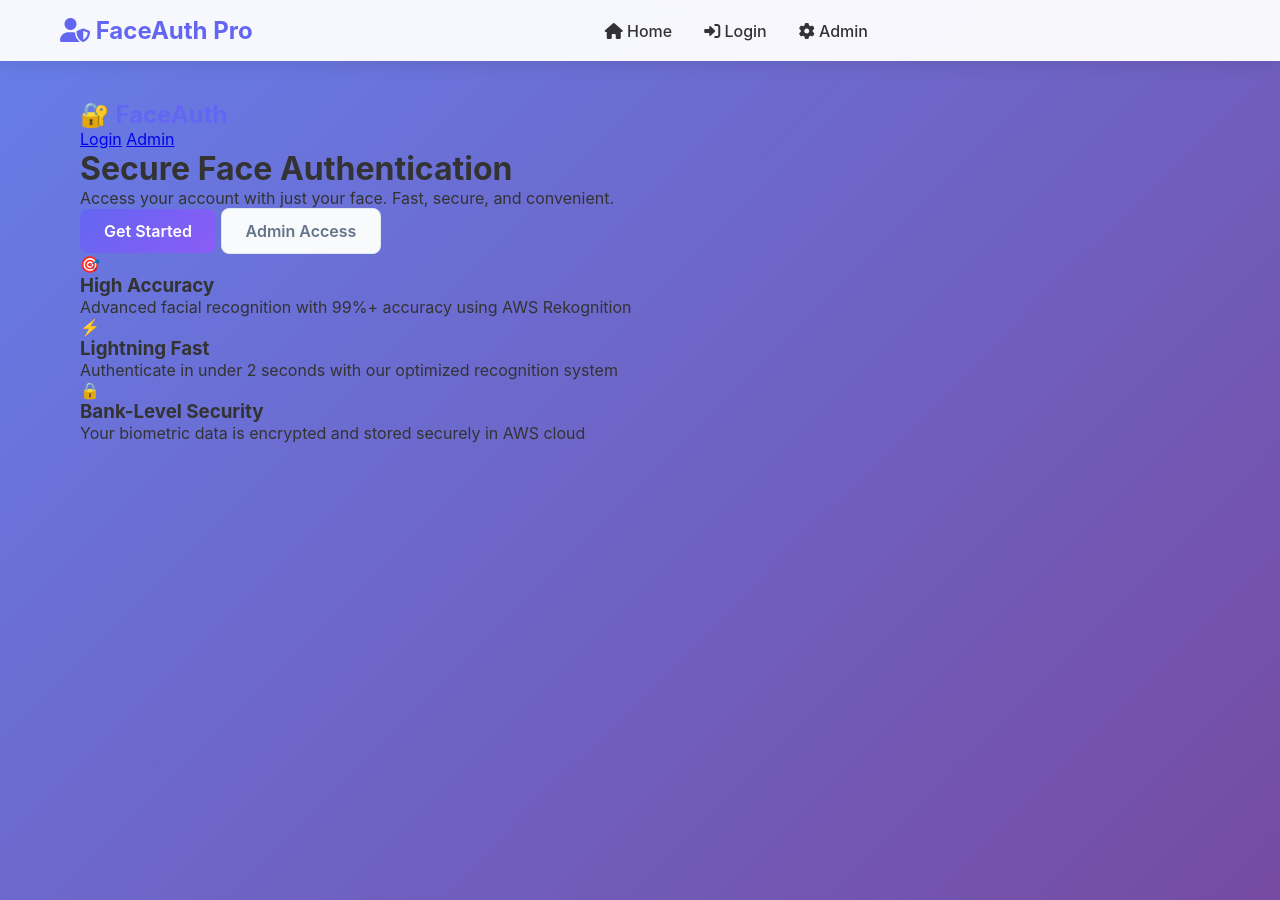
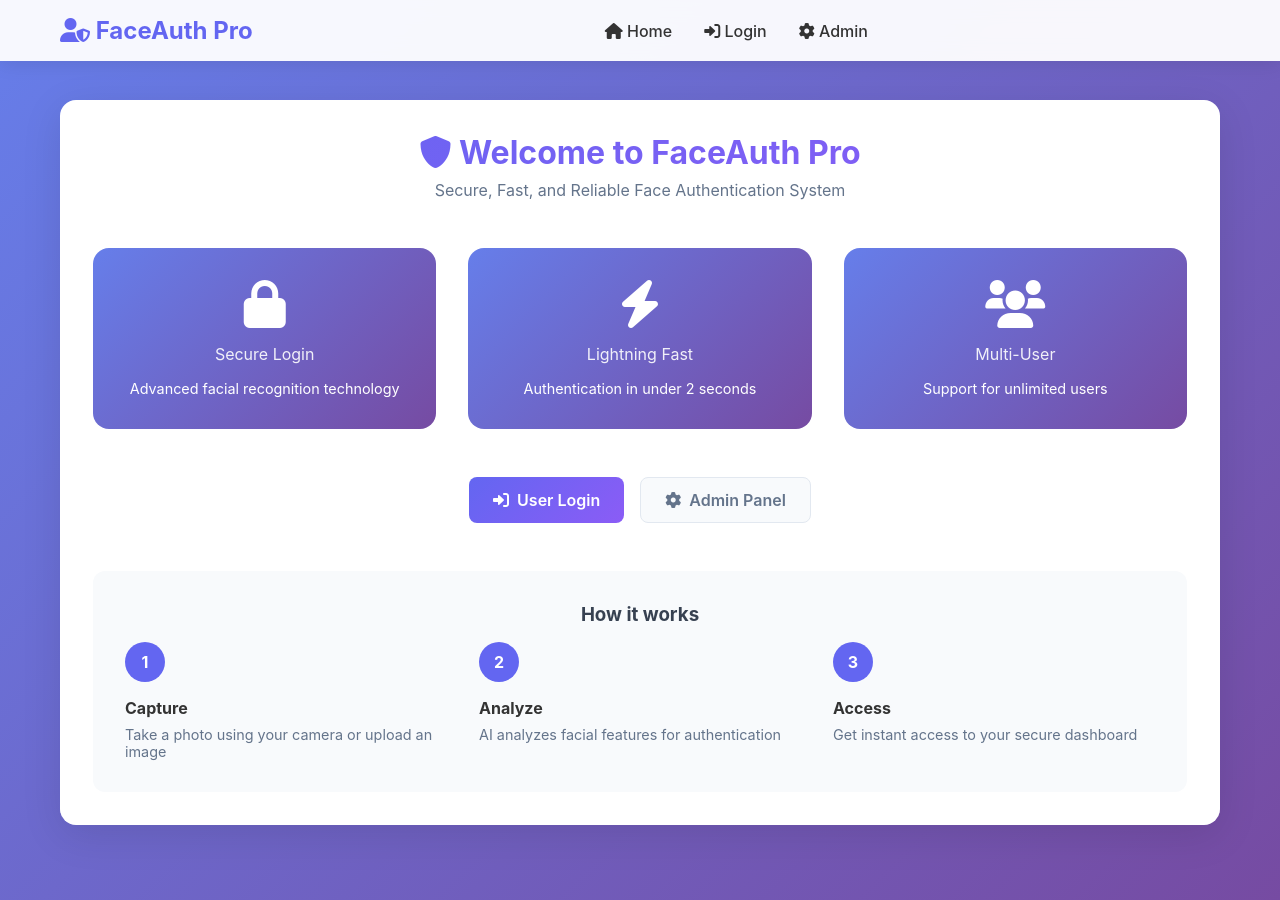
Before and after one commit to Ravi-teja-777/Face-Recognition-application, a Flask app: page / in a window 1280 px wide. Run offline with Flask 3, Linux system fonts and the light colour scheme.

Commit message:
Update home.html

```diff
--- a/templates/home.html
+++ b/templates/home.html
@@ -1,49 +1,72 @@
-
+<!-- FILE: templates/home.html -->
 {% extends "base.html" %}
 
-{% block title %}FaceAuth - Secure Face Authentication{% endblock %}
+{% block title %}FaceAuth Pro - Secure Face Authentication{% endblock %}
 
 {% block content %}
-<header class="header">
-    <div class="container">
-        <div class="header-content">
-            <a href="/" class="logo">🔐 FaceAuth</a>
-            <nav class="nav">
-                <a href="/login">Login</a>
-                <a href="/admin">Admin</a>
-            </nav>
+<div class="card" style="margin-top: 2rem; text-align: center;">
+    <div class="card-header">
+        <h1 class="card-title">
+            <i class="fas fa-shield-alt"></i>
+            Welcome to FaceAuth Pro
+        </h1>
+        <p class="card-subtitle">Secure, Fast, and Reliable Face Authentication System</p>
+    </div>
+
+    <div style="display: grid; grid-template-columns: repeat(auto-fit, minmax(250px, 1fr)); gap: 2rem; margin: 3rem 0;">
+        <div class="stat-card">
+            <i class="fas fa-lock" style="font-size: 3rem; margin-bottom: 1rem;"></i>
+            <div class="stat-label">Secure Login</div>
+            <p style="margin-top: 1rem; font-size: 0.9rem;">Advanced facial recognition technology</p>
+        </div>
+
+        <div class="stat-card">
+            <i class="fas fa-bolt" style="font-size: 3rem; margin-bottom: 1rem;"></i>
+            <div class="stat-label">Lightning Fast</div>
+            <p style="margin-top: 1rem; font-size: 0.9rem;">Authentication in under 2 seconds</p>
+        </div>
+
+        <div class="stat-card">
+            <i class="fas fa-users" style="font-size: 3rem; margin-bottom: 1rem;"></i>
+            <div class="stat-label">Multi-User</div>
+            <p style="margin-top: 1rem; font-size: 0.9rem;">Support for unlimited users</p>
         </div>
     </div>
-</header>
 
-<main class="main">
-    <div class="container">
-        <div class="home-hero">
-            <h1 class="home-title">Secure Face Authentication</h1>
-            <p class="home-subtitle">Access your account with just your face. Fast, secure, and convenient.</p>
-            <div class="home-actions">
-                <a href="/login" class="btn btn-primary">Get Started</a>
-                <a href="/admin" class="btn btn-secondary">Admin Access</a>
+    <div style="display: flex; gap: 1rem; justify-content: center; flex-wrap: wrap; margin-top: 3rem;">
+        <a href="/login" class="btn btn-primary">
+            <i class="fas fa-sign-in-alt"></i> User Login
+        </a>
+        <a href="/admin" class="btn btn-secondary">
+            <i class="fas fa-cog"></i> Admin Panel
+        </a>
+    </div>
+
+    <div style="margin-top: 3rem; padding: 2rem; background: #f8fafc; border-radius: 12px;">
+        <h3 style="margin-bottom: 1rem; color: #374151;">How it works</h3>
+        <div style="display: grid; grid-template-columns: repeat(auto-fit, minmax(200px, 1fr)); gap: 2rem; text-align: left;">
+            <div>
+                <div style="width: 40px; height: 40px; background: #6366f1; border-radius: 50%; display: flex; align-items: center; justify-content: center; margin-bottom: 1rem;">
+                    <span style="color: white; font-weight: bold;">1</span>
+                </div>
+                <h4 style="margin-bottom: 0.5rem;">Capture</h4>
+                <p style="color: #64748b; font-size: 0.9rem;">Take a photo using your camera or upload an image</p>
             </div>
-        </div>
-
-        <div class="features">
-            <div class="feature">
-                <div class="feature-icon">🎯</div>
-                <h3 class="feature-title">High Accuracy</h3>
-                <p class="feature-desc">Advanced facial recognition with 99%+ accuracy using AWS Rekognition</p>
+            <div>
+                <div style="width: 40px; height: 40px; background: #6366f1; border-radius: 50%; display: flex; align-items: center; justify-content: center; margin-bottom: 1rem;">
+                    <span style="color: white; font-weight: bold;">2</span>
+                </div>
+                <h4 style="margin-bottom: 0.5rem;">Analyze</h4>
+                <p style="color: #64748b; font-size: 0.9rem;">AI analyzes facial features for authentication</p>
             </div>
-            <div class="feature">
-                <div class="feature-icon">⚡</div>
-                <h3 class="feature-title">Lightning Fast</h3>
-                <p class="feature-desc">Authenticate in under 2 seconds with our optimized recognition system</p>
-            </div>
-            <div class="feature">
-                <div class="feature-icon">🔒</div>
-                <h3 class="feature-title">Bank-Level Security</h3>
-                <p class="feature-desc">Your biometric data is encrypted and stored securely in AWS cloud</p>
+            <div>
+                <div style="width: 40px; height: 40px; background: #6366f1; border-radius: 50%; display: flex; align-items: center; justify-content: center; margin-bottom: 1rem;">
+                    <span style="color: white; font-weight: bold;">3</span>
+                </div>
+                <h4 style="margin-bottom: 0.5rem;">Access</h4>
+                <p style="color: #64748b; font-size: 0.9rem;">Get instant access to your secure dashboard</p>
             </div>
         </div>
     </div>
-</main>
+</div>
 {% endblock %}
```
